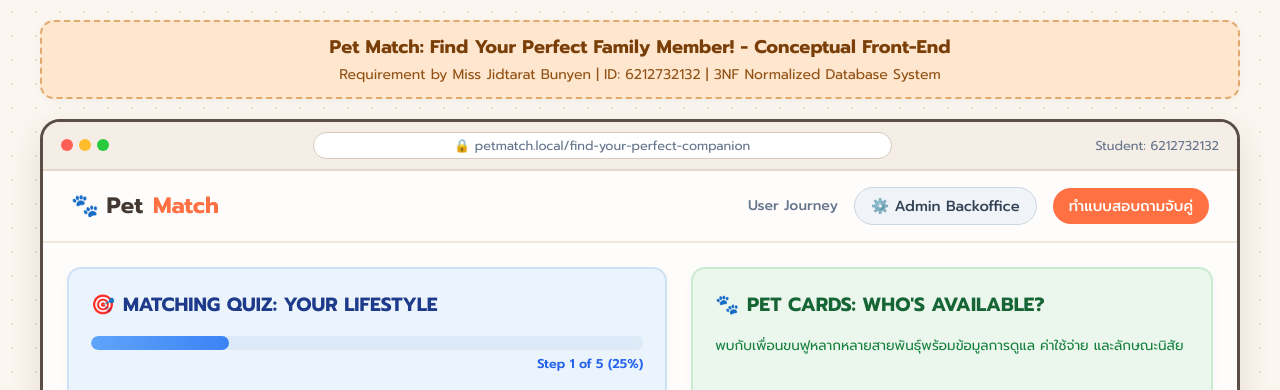
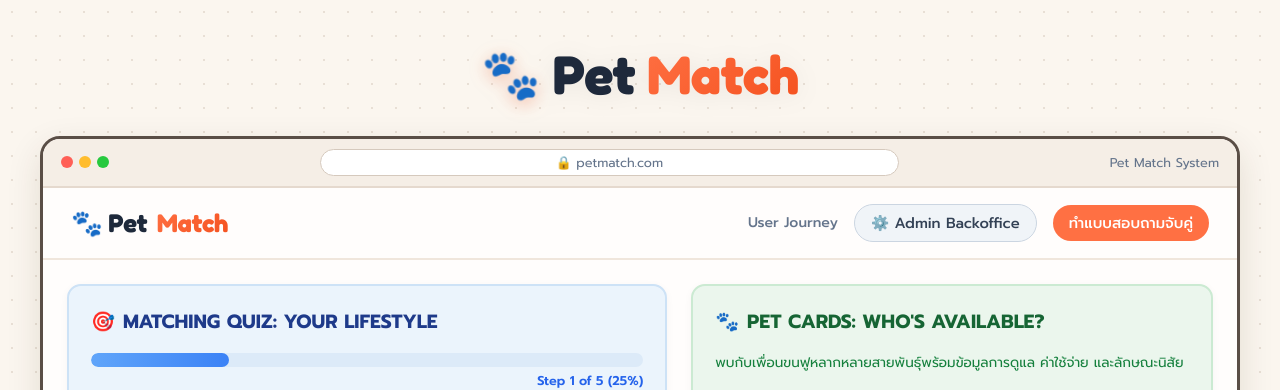
Before and after one commit to WanidaSrikaew/petmatch, a Django app: page / in a window 1280 px wide. Shown: the top 390 px of the page. Run offline with Django 5.2, Linux system fonts and the light colour scheme; data that the repository does not hold is empty.

Commit message:
Update top branding to clean PetMatch title with Fredoka font

```diff
--- a/templates/index.html
+++ b/templates/index.html
@@ -6,7 +6,7 @@
   <title>Pet Match: Find Your Perfect Family Member!</title>
   <link rel="preconnect" href="https://fonts.googleapis.com">
   <link rel="preconnect" href="https://fonts.gstatic.com" crossorigin>
-  <link href="https://fonts.googleapis.com/css2?family=Prompt:wght@300;400;500;600;700&family=Inter:wght@400;500;600;700&display=swap" rel="stylesheet">
+  <link href="https://fonts.googleapis.com/css2?family=Fredoka:wght@400;500;600;700&family=Outfit:wght@400;500;600;700;800;900&family=Prompt:wght@300;400;500;600;700&display=swap" rel="stylesheet">
   <style>
     :root {
       --bg-cream: #FBF6EF;
@@ -53,25 +53,37 @@
       margin: 0 auto;
     }
 
-    /* Top Student Requirement Header */
-    .mockup-header-banner {
-      background: #FEE7CE;
-      border: 2px dashed #E0A96D;
-      border-radius: var(--radius-md);
-      padding: 12px 20px;
+    /* Top Website Branding Header */
+    .top-branding-header {
       text-align: center;
-      margin-bottom: 20px;
-      box-shadow: var(--shadow-sm);
+      padding: 14px 0 20px 0;
     }
-    .mockup-header-banner h2 {
-      font-size: 1.15rem;
+    .brand-title-large {
+      font-family: 'Fredoka', 'Outfit', 'Prompt', sans-serif;
+      font-size: 3.4rem;
       font-weight: 700;
-      color: #7A3E08;
+      letter-spacing: -0.5px;
+      color: #1E293B;
+      display: inline-flex;
+      align-items: center;
+      gap: 12px;
+      text-decoration: none;
+      filter: drop-shadow(0 3px 12px rgba(0,0,0,0.06));
     }
-    .mockup-header-banner p {
-      font-size: 0.88rem;
-      color: #925114;
-      margin-top: 2px;
+    .brand-title-large .brand-paw {
+      font-size: 3rem;
+      filter: drop-shadow(0 4px 8px rgba(255, 112, 67, 0.4));
+      display: inline-block;
+      animation: floatPaw 3s ease-in-out infinite;
+    }
+    .brand-title-large .highlight {
+      background: linear-gradient(135deg, #FF7043 0%, #F4511E 100%);
+      -webkit-background-clip: text;
+      -webkit-text-fill-color: transparent;
+    }
+    @keyframes floatPaw {
+      0%, 100% { transform: translateY(0) rotate(0deg); }
+      50% { transform: translateY(-5px) rotate(6deg); }
     }
 
     /* Main Window Frame */
@@ -131,13 +143,17 @@
       display: flex;
       align-items: center;
       gap: 10px;
-      font-size: 1.4rem;
+      font-family: 'Fredoka', 'Outfit', sans-serif;
+      font-size: 1.6rem;
       font-weight: 700;
-      color: #433832;
+      color: #1E293B;
       text-decoration: none;
+      letter-spacing: -0.3px;
     }
     .brand-logo span {
-      color: #FF7043;
+      background: linear-gradient(135deg, #FF7043, #F4511E);
+      -webkit-background-clip: text;
+      -webkit-text-fill-color: transparent;
     }
     .nav-links {
       display: flex;
@@ -702,10 +718,11 @@
 <body>
 
 <div class="container">
-  <!-- Top Conceptual Mockup Banner -->
-  <div class="mockup-header-banner">
-    <h2>Pet Match: Find Your Perfect Family Member! - Conceptual Front-End</h2>
-    <p>Requirement by Miss Jidtarat Bunyen | ID: 6212732132 | 3NF Normalized Database System</p>
+  <!-- Top Website Branding Header -->
+  <div class="top-branding-header">
+    <a href="/" class="brand-title-large">
+      <span class="brand-paw">🐾</span>Pet<span class="highlight">Match</span>
+    </a>
   </div>
 
   <!-- Browser Frame -->
@@ -718,9 +735,9 @@
         <span class="dot dot-green"></span>
       </div>
       <div class="window-url-bar">
-        🔒 petmatch.local/find-your-perfect-companion
+        🔒 petmatch.com
       </div>
-      <div style="font-size: 0.8rem; color: #64748B;">Student: 6212732132</div>
+      <div style="font-size: 0.8rem; color: #64748B;">Pet Match System</div>
     </div>
 
     <!-- Navigation Header -->
```
Also changed, not shown: templates/backoffice.html (+7 -6 lines).
